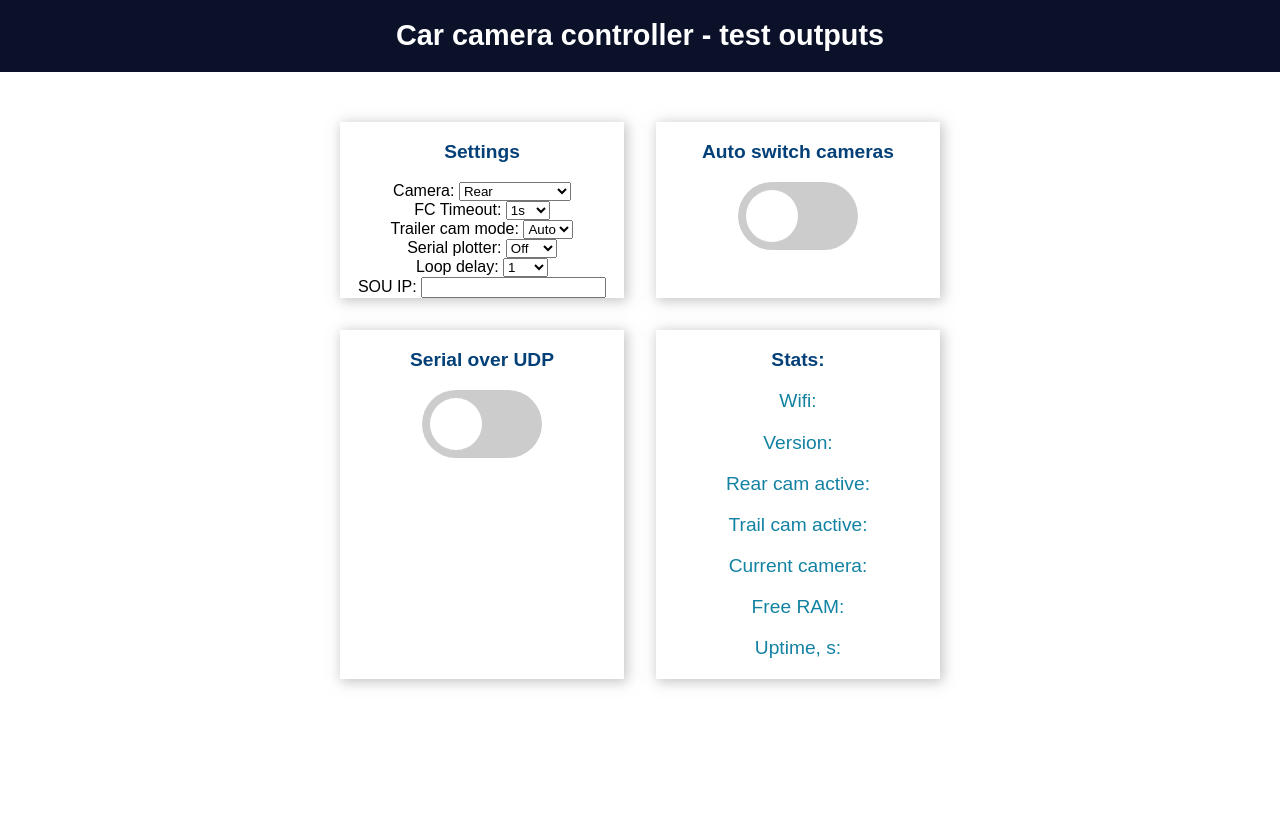
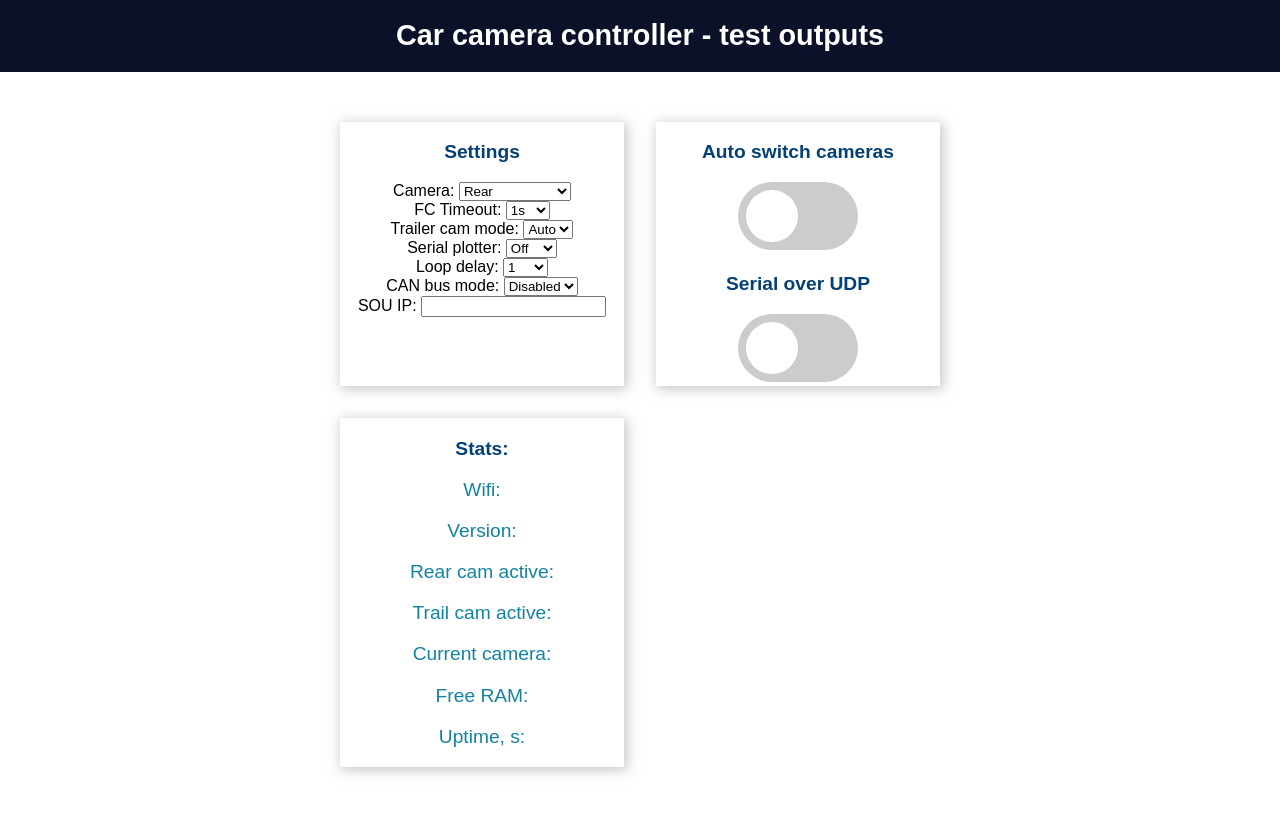
Before and after one commit to Dronec/CarCameraController_ESP32, a plain HTML site: page Device/data/index.html in a window 1280 px wide. Drawn offline with Linux system fonts and the light colour scheme.

Commit message:
CAN modes refactored

```diff
--- a/Device/data/index.html
+++ b/Device/data/index.html
@@ -57,6 +57,13 @@
           <option value="100">100</option>
         </select>
         <br>
+        <label for="canInterface">CAN bus mode:</label>
+        <select id="canInterface" onchange="enterNumber(this)">
+          <option value="0">Disabled</option>
+          <option value="1">Enabled</option>
+          <option value="2">Sniffing</option>
+        </select>
+        <br>
         <label for="souIP">SOU IP:</label>
         <input type="text" id="souIP" onchange="enterNumber(this)">
       </div>
@@ -67,8 +74,6 @@
           <input type="checkbox" onchange="toggleCheckbox(this)" id="autoSwitch">
           <span class="slider"></span>
         </label>
-      </div>
-      <div class="card">
         <p class="card-title">Serial over UDP</p>
         <label class="switch">
           <input type="checkbox" onchange="toggleCheckbox(this)" id="serialOverUDP">
--- a/Device/data/script.js
+++ b/Device/data/script.js
@@ -41,6 +41,7 @@ function onMessage(event) {
     document.getElementById("serialPlotter").value = myObj["serialPlotter"];
     document.getElementById("souIP").value = myObj["souIP"];
     document.getElementById("loopDelay").value = myObj["loopDelay"];
+    document.getElementById("canInterface").value = myObj["canInterface"];
     // checkboxes
     document.getElementById("autoSwitch").checked = myObj["autoSwitch"];
     document.getElementById("serialOverUDP").checked = myObj["serialOverUDP"];
```
Also changed, not shown: 2 other files.
